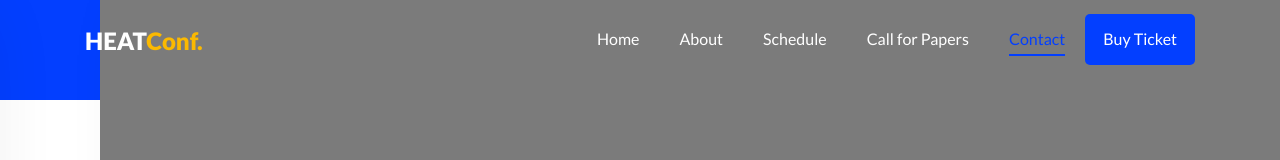
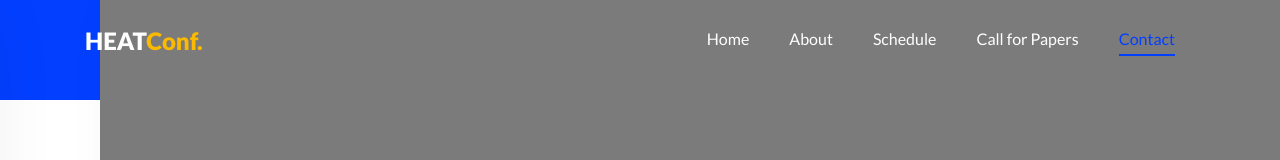
Before and after one commit to NanaTutu/heatconference, a plain HTML site: page index.html in a window 1280 px wide. Shown: the top 160 px of the page. Drawn offline with Linux system fonts and the light colour scheme; some packages are replaced by stand-ins of ours; no server answers; placeholder pictures from the web are drawn by us; files whose address does not match are found by name.

Commit message:
removes the buy ticket button

```diff
--- a/index.html
+++ b/index.html
@@ -39,7 +39,6 @@
 	          <li class="nav-item"><a href="#schedule-section" class="nav-link"><span>Schedule</span></a></li>
 	          <li class="nav-item"><a href="#" class="nav-link"><span>Call for Papers</span></a></li>
 	          <li class="nav-item"><a href="#contact-section" class="nav-link"><span>Contact</span></a></li>
-	          <li class="nav-item cta"><a href="#" class="nav-link">Buy Ticket</a></li>
 	        </ul>
 	      </div>
 	    </div>
```
